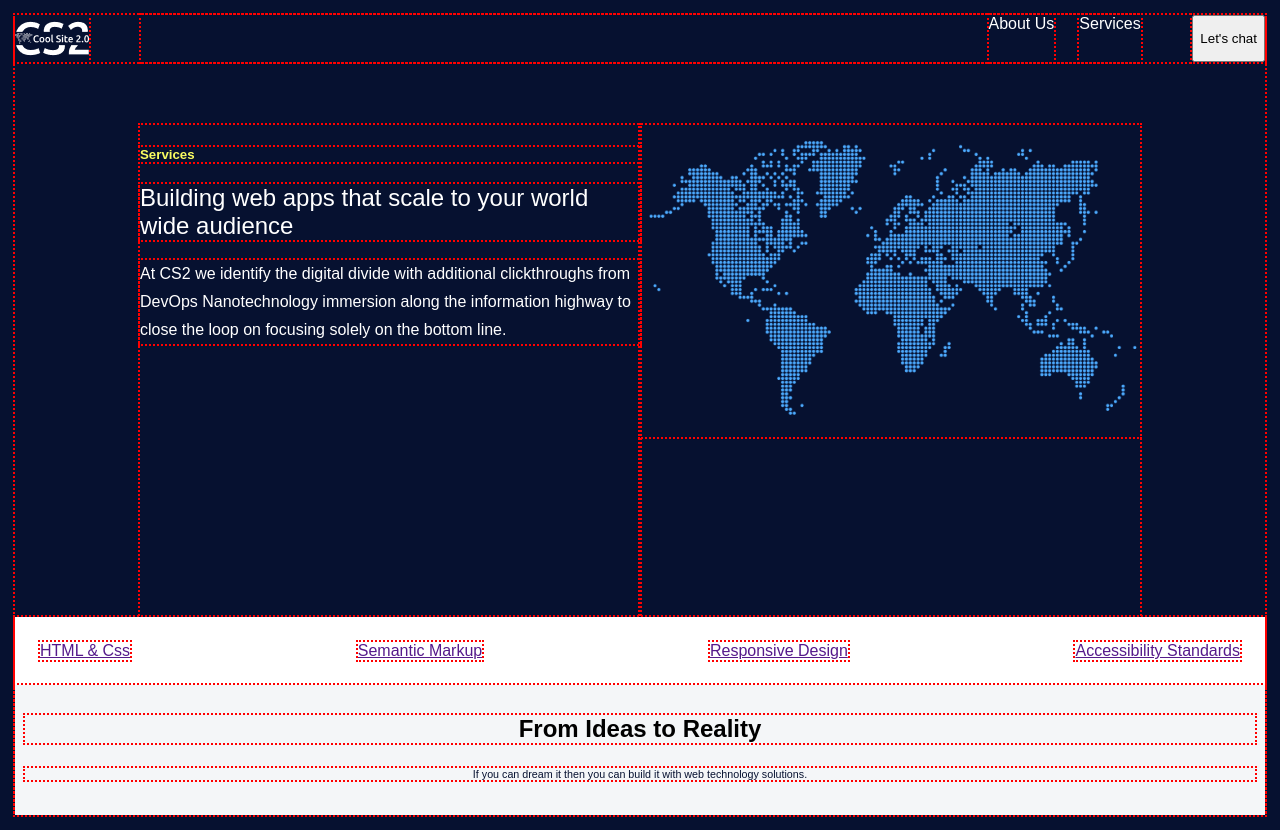
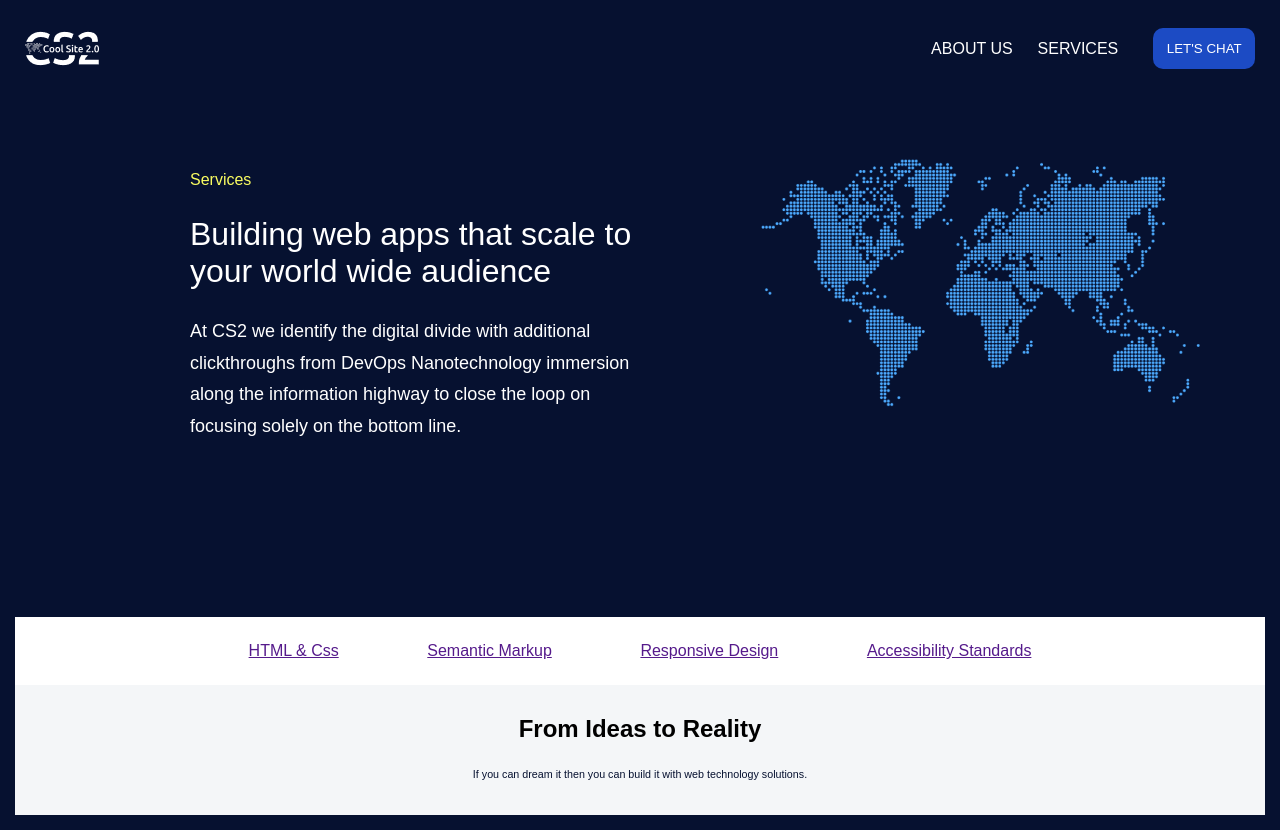
Before and after one commit to masonspacestation/cool-world-site, a plain HTML site: page index.html in a window 1280 px wide. Drawn offline with Linux system fonts and the light colour scheme.

Commit message:
fine tuning 1

```diff
--- a/index.html
+++ b/index.html
@@ -11,14 +11,14 @@
 <body>
   <header class="d-flex space-between">
     <img src="coolsite-logo.png" alt="coolsite-logo">
-    <div class="nav-links d-flex">
+    <div class="nav-links d-flex w-80">
       <a href="">About Us</a>
       <a href="">Services</a>
     </div>
-    <button class="action">Let's chat</button>
+    <button class="button-action">Let's chat</button>
   </header>
   <main class="d-flex justify-center grow">
-    <section class="w-50">
+    <section id="hero-paragraph" class="w-50">
       <h5>Services</h5>
       <h1>Building web apps that scale to your world wide audience</h1>
       <p>At CS2 we identify the digital divide with additional clickthroughs from DevOps Nanotechnology immersion
@@ -28,12 +28,14 @@
       <img src="world.png" alt="">
     </section>
   </main>
-  <div class="useful-links d-flex space-between">
-    <a href="">HTML & Css</a>
-    <a href="">Semantic Markup</a>
-    <a href="">Responsive Design</a>
-    <a href="">Accessibility Standards</a>
-  </div>
+  <section class="useful-links">
+    <div class="w-80 d-flex justify-evenly center-object">
+      <a href="">HTML & Css</a>
+      <a href="">Semantic Markup</a>
+      <a href="">Responsive Design</a>
+      <a href="">Accessibility Standards</a>
+    </div>
+  </section>
   <footer>
     <h2>From Ideas to Reality</h2>
     <h6>If you can dream it then you can build it with web technology solutions.</h6>
--- a/style.css
+++ b/style.css
@@ -17,10 +17,11 @@ body {
 
 header {
   color: var(--white);
+  align-items: center;
+  padding: 10px;
 }
 
 .nav-links {
-  width: 80%;
   justify-content: flex-end;
 }
 
@@ -28,17 +29,18 @@ header {
   margin-left: 25px;
   color: var(--white);
   text-decoration: none;
+  text-transform: uppercase;
 }
 
 
-* {
+/* * {
   outline: 2px red dotted;
-}
+} */
 
 main {
   margin-top: 5%;
-  margin-left: 10%;
-  margin-right: 10%;
+  margin-left: 5%;
+  margin-right: 5%;
   color: var(--yellow);
   /* flex-grow: 100vh; */
 }
@@ -57,6 +59,14 @@ main img {
 
 .justify-center {
   justify-content: center;
+}
+
+.justify-evenly {
+  justify-content: space-evenly;
+}
+
+.center-object {
+  margin: auto;
 }
 
 .grow {
@@ -85,10 +95,13 @@ footer {
 h1 {
   color: var(--white);
   font-weight: 500;
+  font-size: 32px;
 }
 
 h5 {
   color: var(--yellow);
+  font-size: 16px;
+  font-weight: 400;
 }
 
 h6 {
@@ -99,4 +112,25 @@ h6 {
 p {
   color: var(--white);
   line-height: 1.75em;
+  font-size: 18px;
+  font-weight: 100;
 }
+
+#hero-paragraph {
+  padding-left: 10%;
+  padding-right: 10%;
+}
+
+button {
+  background-color: unset;
+  border: unset;
+  cursor: pointer;
+  padding: 1em;
+  text-transform: uppercase;
+}
+
+.button-action {
+  color: var(--white);
+  border-radius: .75em;
+  background-color: var(--blue);
+}
```
